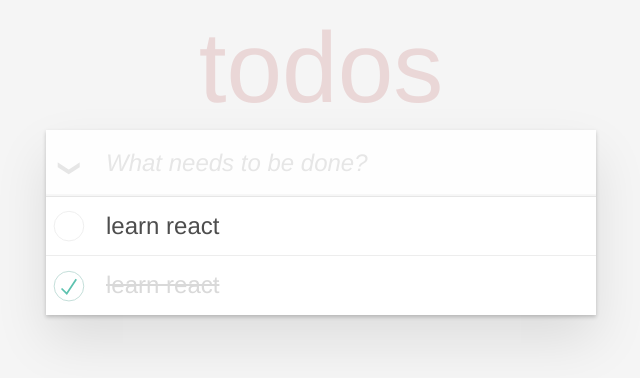
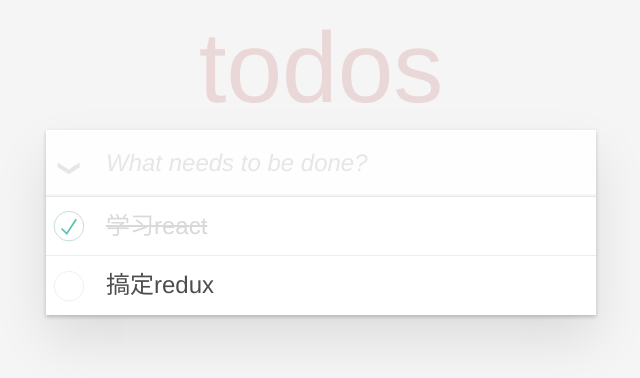
Before and after one commit to ZhangMin1998/react_redux_todolist, a React (Vite) app: page / in a window 1280 px wide. Shown: the top 378 px of the page, without its empty margins (319-959 px from the left). Built offline with nearby package versions, Linux system fonts and the light colour scheme.

Commit message:
渲染列表-在组件中通过核心方法 useSelector方法使用数据

```diff
--- a/src/App.jsx
+++ b/src/App.jsx
@@ -1,6 +1,11 @@
 import './app.css'
+import { useSelector, useDispatch } from 'react-redux'
+import { deleteTask, toggleTask, allSelect } from './store/modules/taskStore'
 
 function App() {
+  // 使用redux数据
+  const { list } = useSelector(state => state.taskStore)
+
   return (
     <section className="todoapp">
       <header className="header">
@@ -16,7 +21,18 @@
         <input id="toggle-all" className="toggle-all" type="checkbox" />
         <label htmlFor="toggle-all"></label>
         <ul className="todo-list">
-          <li className="todo">
+          {
+            list.map(item => (
+              <li key={item.id} className={item.done ? 'todo completed' : 'todo'}>
+                <div className='view'>
+                <input className="toggle" type="checkbox" checked={item.done} />
+                <label>{item.title}</label>
+                <button className="destroy"></button>
+                </div>
+              </li>
+            ))
+          }
+          {/* <li className="todo">
             <div className="view">
               <input className="toggle" type="checkbox" />
               <label>learn react</label>
@@ -29,7 +45,7 @@
               <label>learn react</label>
               <button className="destroy"></button>
             </div>
-          </li>
+          </li> */}
         </ul>
       </section>
     </section>
```
